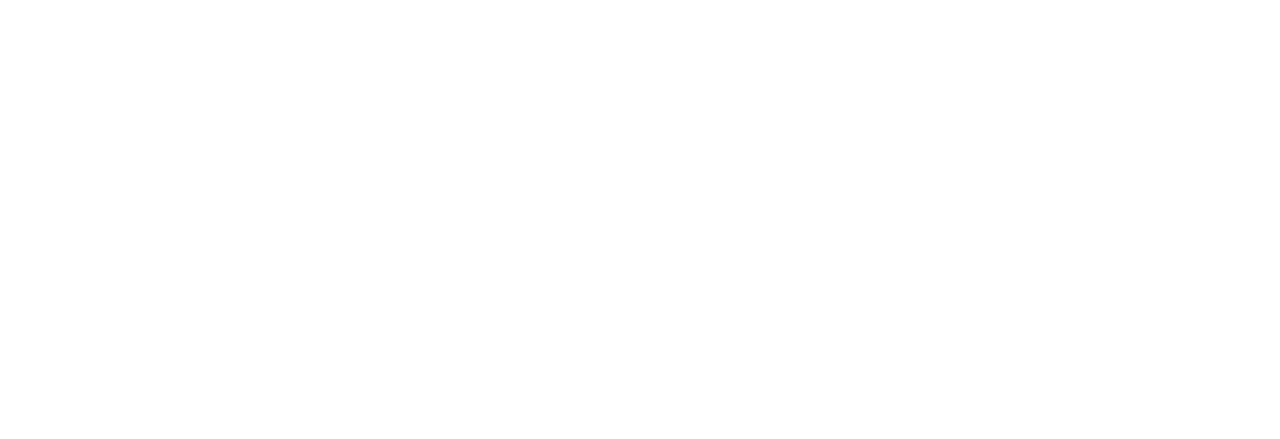
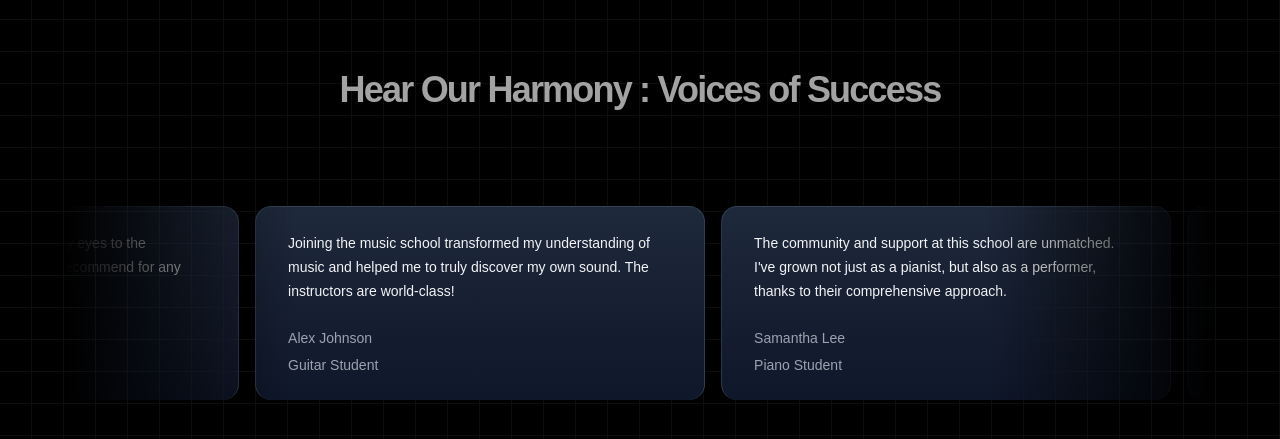
Before and after one commit to Siddesh-Pansare93/next-music, a Next.js app: page / in a window 1280 px wide. Shown: the part 4421-4860 px from the top of the page. Before the commit the page ends 4344 px from the top, so only its background shows below. Built offline with nearby package versions, Linux system fonts and the light colour scheme.

Commit message:
add testimonials card

```diff
--- a/src/app/page.tsx
+++ b/src/app/page.tsx
@@ -4,7 +4,7 @@
 import { HeroParallaxDemo } from "@/components/Parallax";
 import { useMediaQuery } from "react-responsive";
 import { StickyScrollComponent } from "@/components/WhyToChooseUs";
-
+import { TestimonialsCard } from "@/components/InfiniteMovingCards";
 
 export default function Home() {
   const isMobile = useMediaQuery({ query: '(max-width: 767px)' })
@@ -15,6 +15,7 @@
          {isMobile ? <HeroSection /> :  <HeroParallaxDemo />}
         <FeaturedCards />
         <StickyScrollComponent/>
+        <TestimonialsCard/>
       </div>
 
 
--- /dev/null
+++ b/src/components/InfiniteMovingCards.tsx
@@ -0,0 +1,55 @@
+"use client";
+
+
+import { InfiniteMovingCards } from "./ui/infinite-moving-cards";
+
+export function TestimonialsCard() {
+    return (
+        <div className="h-[40rem] rounded-md flex flex-col antialiased bg-white dark:bg-black dark:bg-grid-white/[0.05] items-center justify-center relative overflow-hidden">
+            <h1 className="text-2xl sm:text-4xl mb-20 text-neutral-400  font-extrabold tracking-tighter ">Hear Our Harmony : Voices of Success</h1>
+            <div className="flex justify-center w-full overflow-hidden px-4 sm:px-6 lg:px-8">
+                <div className="w-full max-w-6xl">
+                    <InfiniteMovingCards
+                        items={musicSchoolTestimonials}
+                        direction="right"
+                        speed="slow"
+                    />
+                </div>
+            </div>
+
+        </div>
+    );
+}
+
+const musicSchoolTestimonials = [
+    {
+        quote:
+            'Joining the music school transformed my understanding of music and helped me to truly discover my own sound. The instructors are world-class!',
+        name: 'Alex Johnson',
+        title: 'Guitar Student',
+    },
+    {
+        quote:
+            "The community and support at this school are unmatched. I've grown not just as a pianist, but also as a performer, thanks to their comprehensive approach.",
+        name: 'Samantha Lee',
+        title: 'Piano Student',
+    },
+    {
+        quote:
+            "This school offered me the tools and confidence to take my singing to the next level. I'm endlessly grateful for the personalized coaching.",
+        name: 'Michael Chen',
+        title: 'Vocal Student',
+    },
+    {
+        quote:
+            'As a violinist, finding the right mentor can be challenging, but this school matched me with a teacher who truly understands my goals and challenges.',
+        name: 'Emily Taylor',
+        title: 'Violin Student',
+    },
+    {
+        quote:
+            'The production courses here opened my eyes to the intricacies of music production. Highly recommend for any aspiring producers!',
+        name: 'Chris Morales',
+        title: 'Music Production Student',
+    },
+];
--- /dev/null
+++ b/src/components/ui/infinite-moving-cards.tsx
@@ -0,0 +1,121 @@
+"use client";
+
+import { cn } from "@/lib/utils";
+import React, { useEffect, useState } from "react";
+
+export const InfiniteMovingCards = ({
+  items,
+  direction = "left",
+  speed = "fast",
+  pauseOnHover = true,
+  className,
+}: {
+  items: {
+    quote: string;
+    name: string;
+    title: string;
+  }[];
+  direction?: "left" | "right";
+  speed?: "fast" | "normal" | "slow";
+  pauseOnHover?: boolean;
+  className?: string;
+}) => {
+  const containerRef = React.useRef<HTMLDivElement>(null);
+  const scrollerRef = React.useRef<HTMLUListElement>(null);
+
+  useEffect(() => {
+    addAnimation();
+  }, []);
+  const [start, setStart] = useState(false);
+  function addAnimation() {
+    if (containerRef.current && scrollerRef.current) {
+      const scrollerContent = Array.from(scrollerRef.current.children);
+
+      scrollerContent.forEach((item) => {
+        const duplicatedItem = item.cloneNode(true);
+        if (scrollerRef.current) {
+          scrollerRef.current.appendChild(duplicatedItem);
+        }
+      });
+
+      getDirection();
+      getSpeed();
+      setStart(true);
+    }
+  }
+  const getDirection = () => {
+    if (containerRef.current) {
+      if (direction === "left") {
+        containerRef.current.style.setProperty(
+          "--animation-direction",
+          "forwards"
+        );
+      } else {
+        containerRef.current.style.setProperty(
+          "--animation-direction",
+          "reverse"
+        );
+      }
+    }
+  };
+  const getSpeed = () => {
+    if (containerRef.current) {
+      if (speed === "fast") {
+        containerRef.current.style.setProperty("--animation-duration", "20s");
+      } else if (speed === "normal") {
+        containerRef.current.style.setProperty("--animation-duration", "40s");
+      } else {
+        containerRef.current.style.setProperty("--animation-duration", "80s");
+      }
+    }
+  };
+  return (
+    <div
+      ref={containerRef}
+      className={cn(
+        "scroller relative z-20  max-w-7xl overflow-hidden  [mask-image:linear-gradient(to_right,transparent,white_20%,white_80%,transparent)]",
+        className
+      )}
+    >
+      <ul
+        ref={scrollerRef}
+        className={cn(
+          " flex min-w-full shrink-0 gap-4 py-4 w-max flex-nowrap",
+          start && "animate-scroll ",
+          pauseOnHover && "hover:[animation-play-state:paused]"
+        )}
+      >
+        {items.map((item, idx) => (
+          <li
+            className="w-[350px] max-w-full relative rounded-2xl border border-b-0 flex-shrink-0 border-slate-700 px-8 py-6 md:w-[450px]"
+            style={{
+              background:
+                "linear-gradient(180deg, var(--slate-800), var(--slate-900)",
+            }}
+            key={item.name}
+          >
+            <blockquote>
+              <div
+                aria-hidden="true"
+                className="user-select-none -z-1 pointer-events-none absolute -left-0.5 -top-0.5 h-[calc(100%_+_4px)] w-[calc(100%_+_4px)]"
+              ></div>
+              <span className=" relative z-20 text-sm leading-[1.6] text-gray-100 font-normal">
+                {item.quote}
+              </span>
+              <div className="relative z-20 mt-6 flex flex-row items-center">
+                <span className="flex flex-col gap-1">
+                  <span className=" text-sm leading-[1.6] text-gray-400 font-normal">
+                    {item.name}
+                  </span>
+                  <span className=" text-sm leading-[1.6] text-gray-400 font-normal">
+                    {item.title}
+                  </span>
+                </span>
+              </div>
+            </blockquote>
+          </li>
+        ))}
+      </ul>
+    </div>
+  );
+};
--- a/tailwind.config.ts
+++ b/tailwind.config.ts
@@ -53,7 +53,8 @@
     extend: {
       animation: {
         spotlight: "spotlight 2s ease .75s 1 forwards",
-         shimmer: "shimmer 2s linear infinite"
+         shimmer: "shimmer 2s linear infinite" ,
+         scroll:"scroll var(--animation-duration, 40s) var(--animation-direction, forwards) linear infinite",
       },
       backgroundImage: {
         "gradient-radial": "radial-gradient(var(--tw-gradient-stops))",
@@ -78,7 +79,12 @@
           to: {
             "backgroundPosition": "-200% 0"
           }
-        }
+        },
+        scroll: {
+          to: {
+            transform: "translate(calc(-50% - 0.5rem))",
+          },
+        },
     },
   },
 },
```
